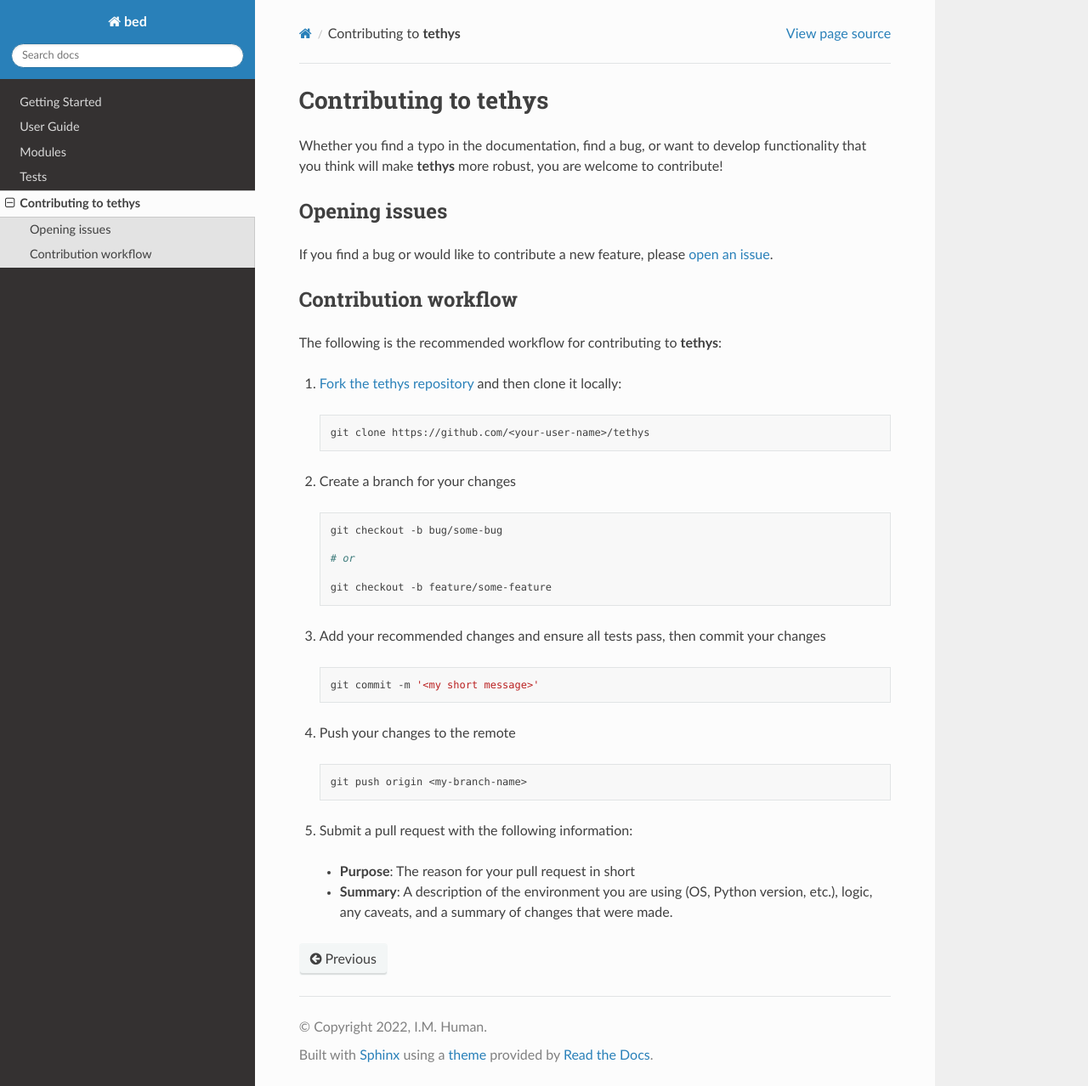
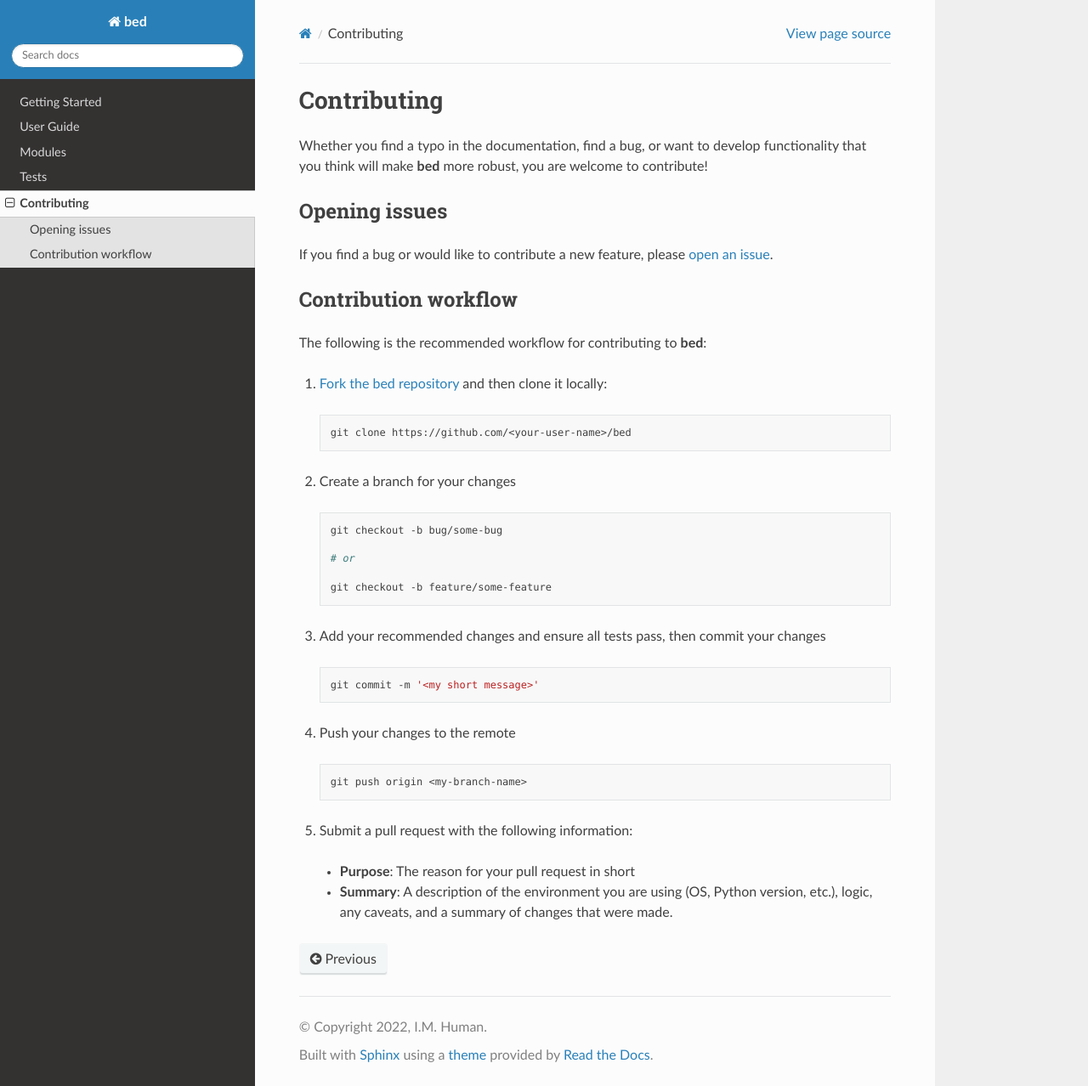
Before and after one commit to JGCRI/bed, a Sphinx documentation site: the page built from docs/source/contributing.rst, in a window 1280 px wide and 1278 px high. Shown: the whole window at 85% size. Built offline with Sphinx 7.4.7 and the Read the Docs theme 2.0.0, drawn with Linux system fonts in a browser that asks for light colours; formulas are drawn with MathJax 3; pages that are not in the unit, such as notebooks, are missing from menus.

Commit message:
Updating tests to test_config

```diff
--- a/bed/__init__.py
+++ b/bed/__init__.py
@@ -1,6 +1,6 @@
 from .model import *
 from .read_data import *
-from .tests.tests import *
+from .tests.test_config import *
 from .logger import *
 
 __version__ = "0.0.0"
--- a/docs/source/contributing.rst
+++ b/docs/source/contributing.rst
@@ -1,25 +1,25 @@
-Contributing to **tethys**
+Contributing
 ========================
 
-Whether you find a typo in the documentation, find a bug, or want to develop functionality that you think will make **tethys** more robust, you are welcome to contribute!
+Whether you find a typo in the documentation, find a bug, or want to develop functionality that you think will make **bed** more robust, you are welcome to contribute!
 
 
 Opening issues
 ______________
 
-If you find a bug or would like to contribute a new feature, please `open an issue <https://github.com/JGCRI/tethys/issues>`_.
+If you find a bug or would like to contribute a new feature, please `open an issue <https://github.com/JGCRI/bed/issues>`_.
 
 
 Contribution workflow
 _____________________
 
-The following is the recommended workflow for contributing to **tethys**:
+The following is the recommended workflow for contributing to **bed**:
 
-1. `Fork the tethys repository <https://github.com/JGCRI/tethys/fork>`_ and then clone it locally:
+1. `Fork the bed repository <https://github.com/JGCRI/bed/fork>`_ and then clone it locally:
 
   .. code-block:: bash
 
-    git clone https://github.com/<your-user-name>/tethys
+    git clone https://github.com/<your-user-name>/bed
 
 
 2. Create a branch for your changes
--- a/docs/source/tests.rst
+++ b/docs/source/tests.rst
@@ -1,10 +1,10 @@
 Tests
 =======
 
-bed.tests.tests
+bed.tests.test_config
 ---------------------
 
-.. automodule:: bed.tests.tests
+.. automodule:: bed.tests.test_config
    :members:
    :undoc-members:
    :show-inheritance:
```
Also changed, not shown: 2 other files.
